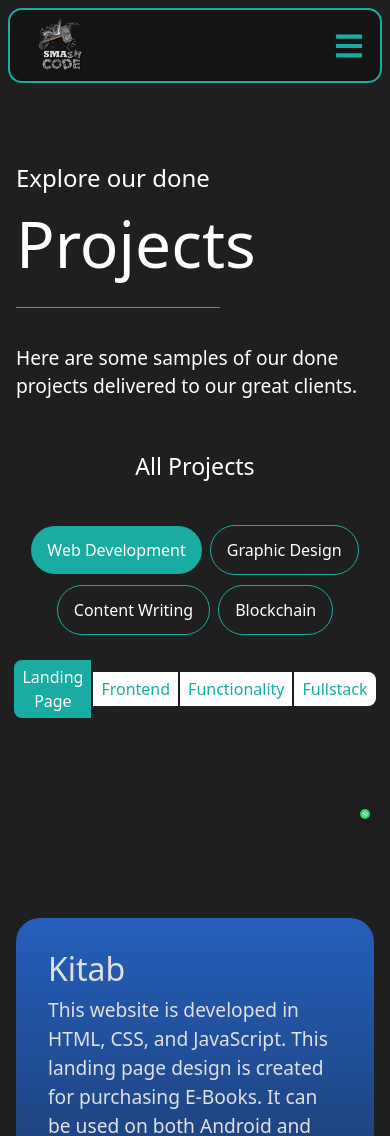
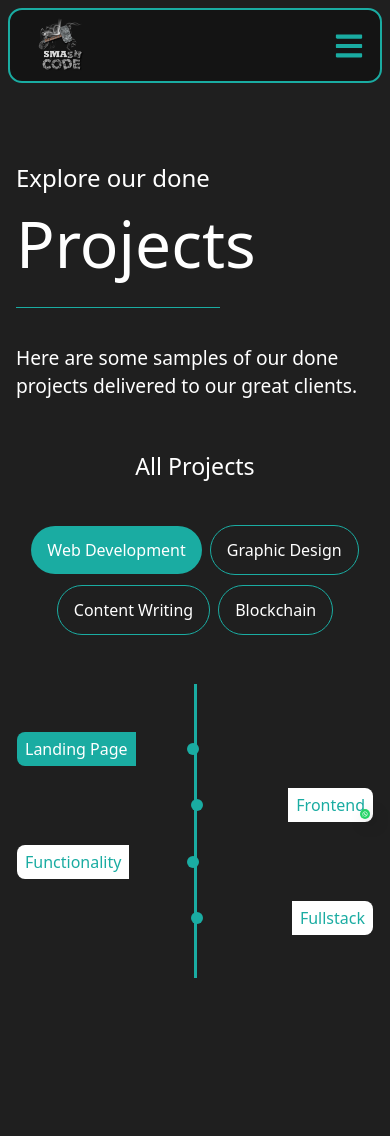
Before and after one commit to oreste-abizera/smash-code, a React (Vite) app: page /projects in a window 390 px wide. Shown: the top 1136 px of the page. Built offline with nearby package versions, Linux system fonts and the light colour scheme.

Commit message:
fix: projects sub categories responsiveness

```diff
--- a/src/pages/projects.jsx
+++ b/src/pages/projects.jsx
@@ -93,7 +93,7 @@ const ProjectsPage = () => {
           </button>
         </div>
 
-        <div className="flex items-center justify-center text-white">
+        <div className="hidden lg:flex items-center justify-center text-white">
           <button className="py-[5px] px-[8px] my-[8px] mx-[1px] outline-none text-white bg-[#1aaca2] rounded-l-[8px]">
             Landing Page
           </button>
@@ -106,6 +106,42 @@ const ProjectsPage = () => {
           <button className="py-[5px] px-[8px] my-[8px] mx-[1px] outline-none bg-white text-[#1aaca2] hover:text-white hover:bg-[#1aaca2] rounded-r-[8px]">
             Fullstack
           </button>
+        </div>
+
+        <div className="w-full lg:hidden relative text-white pt-[2rem]">
+          <div className="absolute h-full w-[3px] bg-[#1aaca2] left-0 right-0 mx-auto"></div>
+          <div
+            className="w-[51%] flex items-center justify-between py-[0.2rem] pt-[2.5rem]"
+            style={{ marginRight: "100px" }}
+          >
+            <button className="py-[5px] px-[8px] my-[8px] mx-[1px] outline-none text-white bg-[#1aaca2] rounded-l-[8px]">
+              Landing Page
+            </button>
+            <div className="h-[12px] w-[12px] bg-[#1aaca2] rounded-full"></div>
+          </div>
+
+          <div className="flex justify-end">
+            <div className="w-[51%] flex items-center justify-between py-[0.2rem]">
+              <div className="h-[12px] w-[12px] bg-[#1aaca2] rounded-full"></div>
+              <button className="py-[5px] px-[8px] my-[8px] mx-[1px] outline-none bg-white text-[#1aaca2] hover:text-white hover:bg-[#1aaca2] rounded-r-[8px]">
+                Frontend
+              </button>
+            </div>
+          </div>
+          <div className="w-[51%] flex items-center justify-between py-[0.2rem]">
+            <button className="py-[5px] px-[8px] my-[8px] mx-[1px] outline-none bg-white text-[#1aaca2] hover:text-white hover:bg-[#1aaca2] rounded-l-[8px]">
+              Functionality
+            </button>
+            <div className="h-[12px] w-[12px] bg-[#1aaca2] rounded-full"></div>
+          </div>
+          <div className="flex justify-end">
+            <div className="w-[51%] flex items-center justify-between py-[0.2rem]">
+              <div className="h-[12px] w-[12px] bg-[#1aaca2] rounded-full"></div>
+              <button className="py-[5px] px-[8px] my-[8px] mx-[1px] outline-none bg-white text-[#1aaca2] hover:text-white hover:bg-[#1aaca2] rounded-r-[8px]">
+                Fullstack
+              </button>
+            </div>
+          </div>
         </div>
 
         <div className="flex flex-wrap gap-x-[4%] gap-y-[13rem] my-[12rem]">
```
